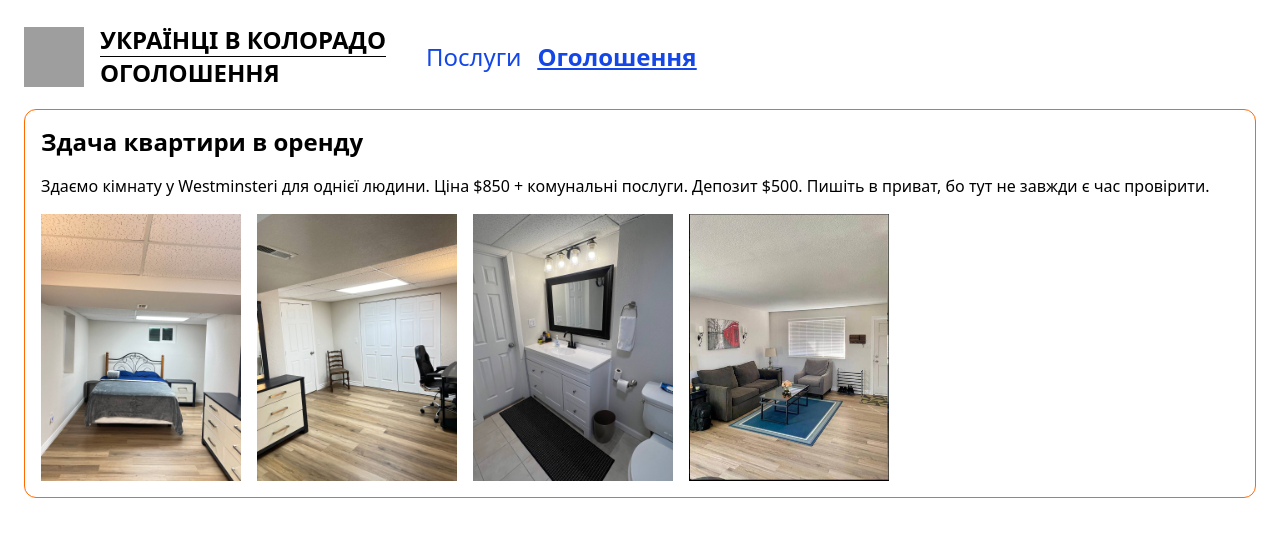
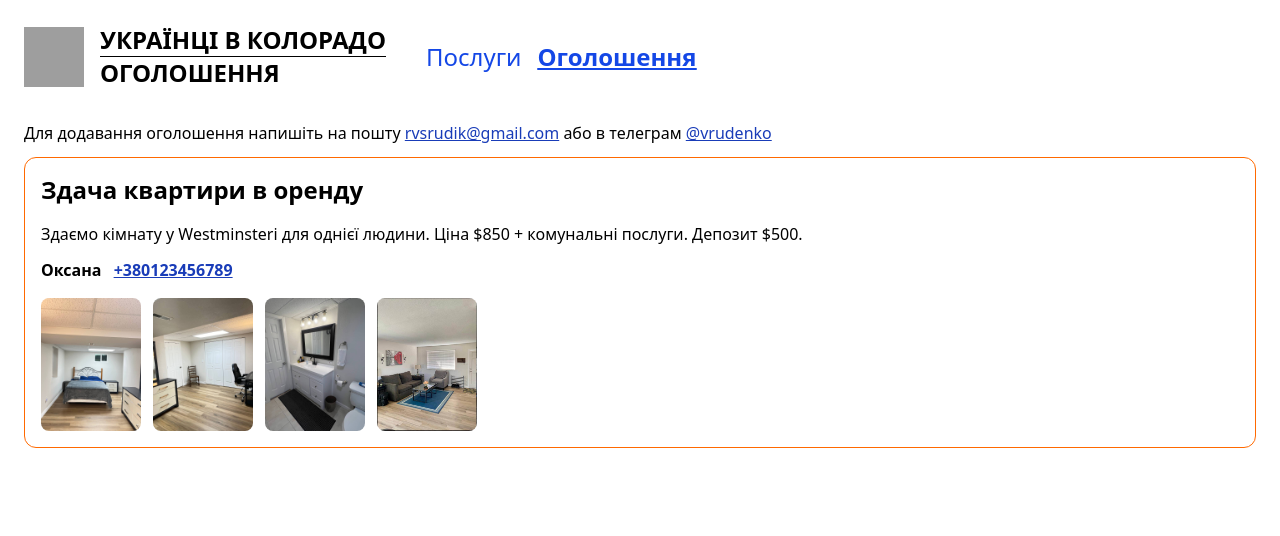
Before and after one commit to rvsrudik/coua, a Nuxt app: page /board in a window 1280 px wide. Shown: the top 536 px of the page. Built offline with nearby package versions, Linux system fonts and the light colour scheme; grey boxes are pictures that could not be loaded.

Commit message:
image preview, fix bugs

```diff
--- /dev/null
+++ b/components/ImageViewer.vue
@@ -0,0 +1,11 @@
+<template>
+    <img  v-bind="$attrs" :class="[isZoom ? '-is-zoom' : '']" @click="isZoom = !isZoom" />
+    <div v-if="isZoom" class="fixed inset-0 bg-[#000000e8]  w-full h-full top-0 left-0 flex items-center justify-center"  @click="isZoom = !isZoom">
+        <img v-bind="$attrs" :class="[isZoom ? '-is-zoom' : '']" class="w-auto h-auto max-h-full max-w-full object-cover"/>
+    </div>
+</template>
+
+<script setup>
+
+const isZoom = ref(false)
+</script>
--- a/components/ServiceCard.vue
+++ b/components/ServiceCard.vue
@@ -1,7 +1,7 @@
 <template>
 <div class="p-4 border-sky-200 border-1 rounded-xl w-full sm:w-fit sm:max-w-[400px]">
     <div class="flex gap-2 flex-wrap">
-        <h4 class="bg-zinc-100 whitespace-nowrap px-3 py-1 rounded-lg"> {{ service.categoryName }} </h4>
+        <h4 class="bg-zinc-100 whitespace-nowrap px-3 py-1 rounded-lg"> {{ categoriesMap[service.category] }} </h4>
         <h4 class="bg-zinc-100 whitespace-nowrap px-3 py-1 rounded-lg" v-for="(tags, i) in  service.tags"> {{ tags }} </h4>
     </div>
 
@@ -40,12 +40,19 @@
             {{  sm.title  }}
         </a>
     </p>
+
+    <div class="flex flex-wrap gap-2">
+        <ImageViewer v-for="(photo, i) in service.photos" width="100px" height="100px" class="rounded-lg" :key="i" :src="photo" />
+    </div>
 </div>
 </template>
 
 <script setup>
 
+import ImageViewer from './ImageViewer.vue';
+
 const props = defineProps({
-    service: {}
+    service: {},
+    categoriesMap: {},
 })
 </script>
--- a/pages/board.vue
+++ b/pages/board.vue
@@ -2,18 +2,31 @@
     <div class="p-4 md:p-6">
         <MainHeader />
 
+        <div class="py-3">
+            Для додавання оголошення напишіть на пошту  <a href="mailto:rvsrudik@gmail.com" class="underline text-blue-800">rvsrudik@gmail.com</a> або в телеграм <a href="https://t.me/vrudenko" class="underline text-blue-800">@vrudenko</a>
+        </div>
+
         <div>
             <div class="p-4 border-orange-500 border-1 rounded-xl w-full">
                 <h3 class="mb-4 font-bold text-2xl">Здача квартири в оренду</h3>
-                Здаємо кімнату у Westminsteri для однієї людини. Ціна $850 + комунальні послуги. Депозит $500. Пишіть в приват, бо тут не завжди є час провірити.
+                Здаємо кімнату у Westminsteri для однієї людини. Ціна $850 + комунальні послуги. Депозит $500.
 
-                <div class="flex flex-wrap gap-4 mt-4">
-                <img class="w-full sm:max-w-[200px]" src="/img/1.jpeg" alt="">
-                <img class="w-full sm:max-w-[200px]" src="/img/2.jpeg" alt="">
-                <img class="w-full sm:max-w-[200px]" src="/img/3.jpeg" alt="">
-                <img class="w-full sm:max-w-[200px]" src="/img/4.png" alt="">
+
+                <div class="mt-3">
+                    <b class="mt-1">    Оксана <a href="tel:+858-568-3360" class="ml-2 underline text-blue-800">+380123456789</a> </b>
+                </div>
+
+                <div class="flex flex-wrap gap-3 mt-4">
+                <ImageViewer class="rounded-lg"  width="100px" height="100px" src="/img/1.jpeg" alt=""/>
+                <ImageViewer class="rounded-lg"  width="100px" height="100px" src="/img/2.jpeg" alt=""/>
+                <ImageViewer class="rounded-lg"  width="100px" height="100px" src="/img/3.jpeg" alt=""/>
+                <ImageViewer class="rounded-lg"  width="100px" height="100px" src="/img/4.png" alt=""/>
             </div>
             </div>
         </div>
     </div>
 </template>
+
+<script setup>
+import ImageViewer from '~/components/ImageViewer.vue';
+</script>
--- a/pages/index.vue
+++ b/pages/index.vue
@@ -4,18 +4,19 @@
 
         <h2 class="text-2xl font-bold mb-3">Послуги</h2>
 
+
         <input v-model="search" class="h-12 rounded-xl mb-4 px-3 w-full sm:w-96  border-1 border-sky-200"  placeholder="Пошук..." type="text">
 
         <div v-if="loading.categories">Loading categories...</div>
          <div v-else class="flex gap-2 flex-wrap mb-8">
 
-            <span v-for="category in categories" :key="category" class="py-1 px-2 rounded-xl cursor-pointer" :class="[selectedCetegory === category.slug ? 'bg-indigo-500 text-gray-200' : 'bg-indigo-100 text-gray-700']" @click="selectedCetegory = selectedCetegory === category.slug ?  null : category.slug">{{ category.name[language] }} </span>
+            <span v-for="category in categories" :key="category" class="py-1 px-2 rounded-xl cursor-pointer" :class="[selectedCetegory === category.slug ? 'bg-indigo-500 text-gray-200' : 'bg-indigo-100 text-gray-700']" @click="selectedCetegory = selectedCetegory === category.slug ?  null : category.slug">{{ category.icon }} {{ category.name[language] }} </span>
             <span v-if="selectedCetegory" class="py-1 px-2 rounded-xl cursor-pointer border-1 border-indigo-900" @click="selectedCetegory = null">Очистити фільтр</span>
          </div>
 
          <div v-if="loading.services">Loading services...</div>
-         <div class="services-list">
-              <ServiceCard v-for="(service, i) in searchServices" :key="i" :service="service" />
+         <div class="services-list flex-grow">
+              <ServiceCard v-for="(service) in searchServices" :key="service._id" :service="service" :categoriesMap="categoriesMap" />
         </div>
 
 
@@ -111,13 +112,14 @@ const searchServices = computed(() => {
     })
 
 
-
   const searchFiltered = activeAndFiltered.filter((s) => {
     const searchString = (s.name + s.address + s.phones.map(({number}) => number).join('') + s.tags.join('') + s.description + categoriesMap.value[s.category]).toLowerCase()
     return searchString.toLowerCase().includes(search.value.toLowerCase())
   })
 
-    return searchFiltered.map(s => ({...s, categoryName: categoriesMap.value[s.category] }))
+  console.log(searchFiltered)
+
+    return searchFiltered
 })
 
 
```
